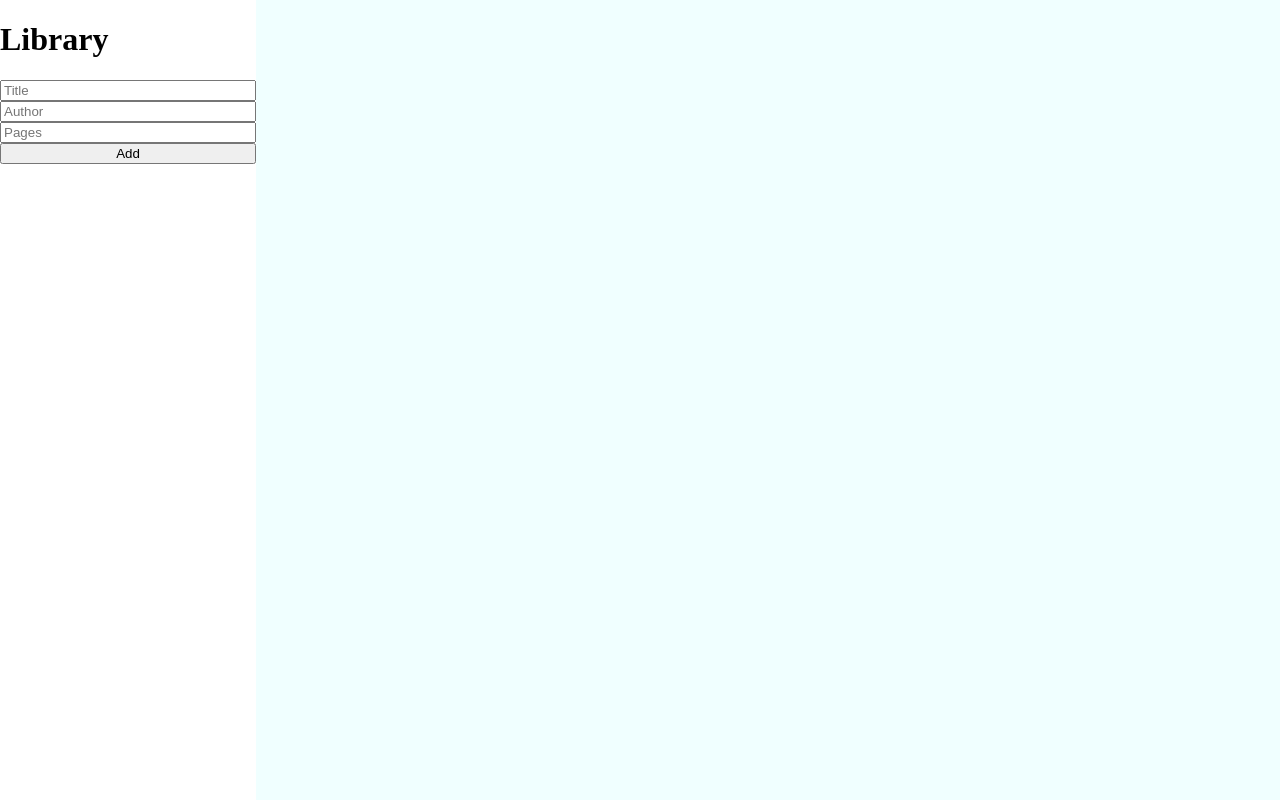
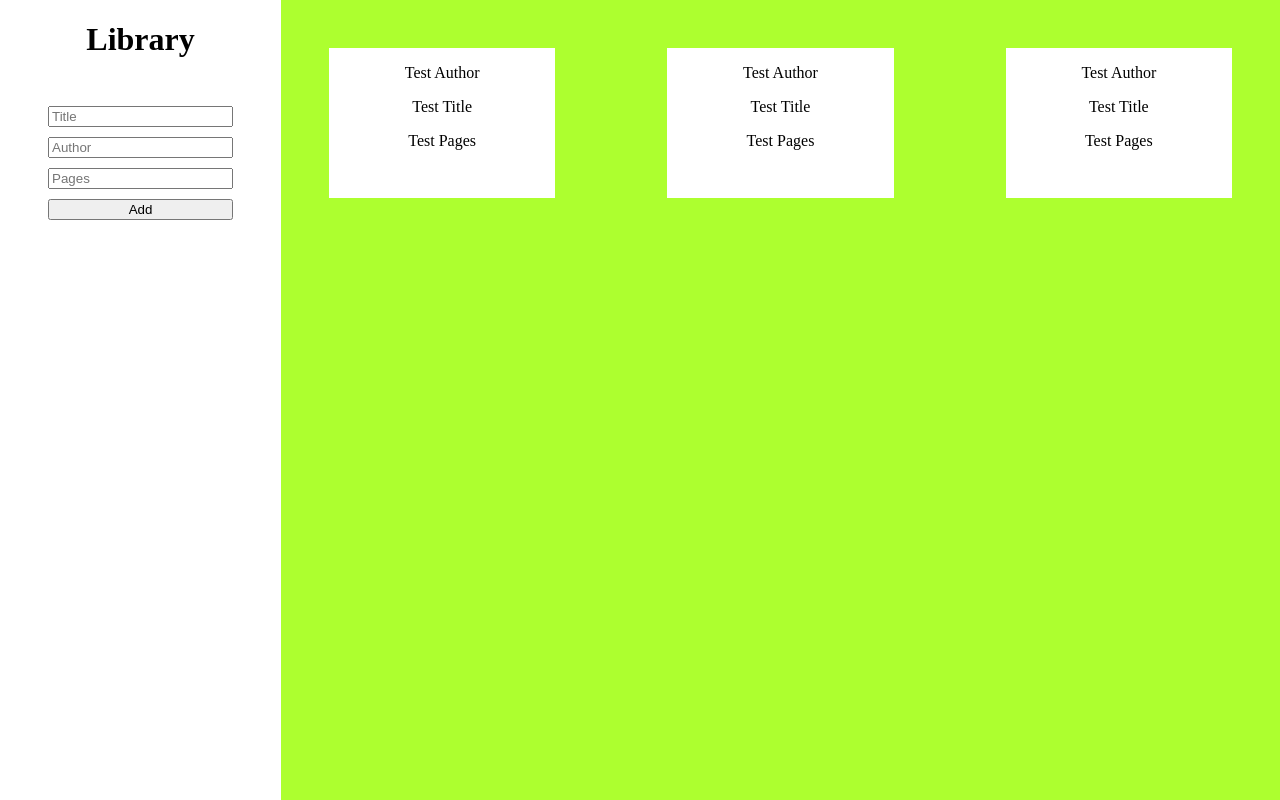
Before and after one commit to ipllamas/library, a plain HTML site: page index.html in a window 1280 px wide. Drawn offline with Linux system fonts and the light colour scheme.

Commit message:
create layout with filler content

```diff
--- a/index.html
+++ b/index.html
@@ -19,6 +19,21 @@
     </form>
   </div>
   <div class="main">
+    <div class="card">
+      <p>Test Author</p>
+      <p>Test Title</p>
+      <p>Test Pages</p>
+    </div>
+    <div class="card">
+      <p>Test Author</p>
+      <p>Test Title</p>
+      <p>Test Pages</p>
+    </div>
+    <div class="card">
+      <p>Test Author</p>
+      <p>Test Title</p>
+      <p>Test Pages</p>
+    </div>
   </div>
 </body>
 </html>
--- a/style.css
+++ b/style.css
@@ -5,11 +5,27 @@ body {
   grid-template-columns: 1fr 4fr;
 }
 
+.header h1 {
+  text-align: center;
+}
+
 form {
   display: flex;
   flex-direction: column;
+  margin: 3rem;
+  gap: 10px;
 }
 
 .main {
-  background-color: azure;
+  background-color: greenyellow;
+  display: grid;
+  grid-template-columns: repeat(auto-fit, minmax(200px, 1fr));
+  gap: 7rem;
+  padding: 3rem;
 }
+
+.card {
+  background-color: white;
+  height: 150px;
+  text-align: center;
+}
```
